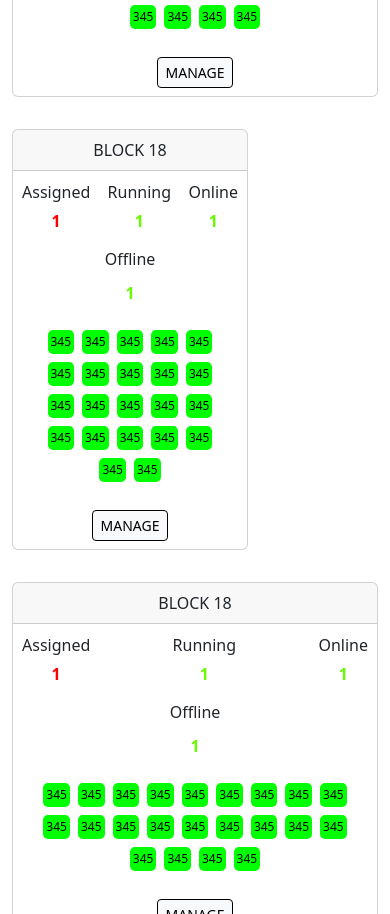
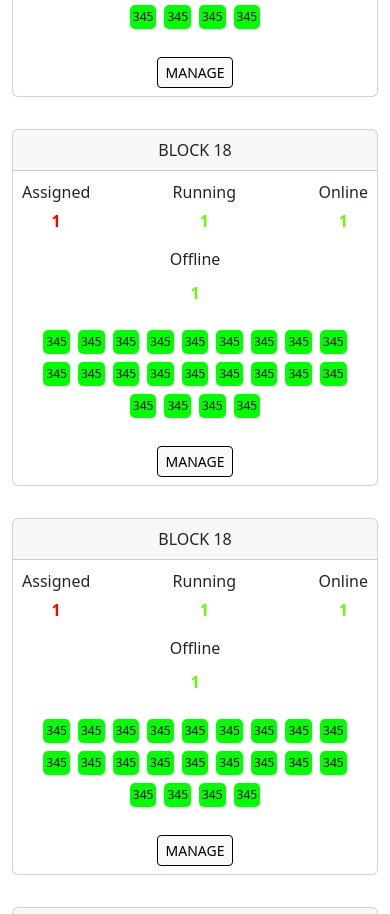
Before and after one commit to vishwajeettaypro/HTMLTASK3A, a plain HTML site: page block.html in a window 390 px wide. Shown: the part 1086-2000 px from the top of the page. Drawn offline with nearby package versions, Linux system fonts and the light colour scheme.

Commit message:
column with changed

```diff
--- a/block.html
+++ b/block.html
@@ -229,7 +229,7 @@
 
             </div>
 
-            <div class="col-md-3 col-8 my-3">
+            <div class="col-md-3 my-3">
                 <div class="card">
 
                     <div class="card-header text-center">
```
